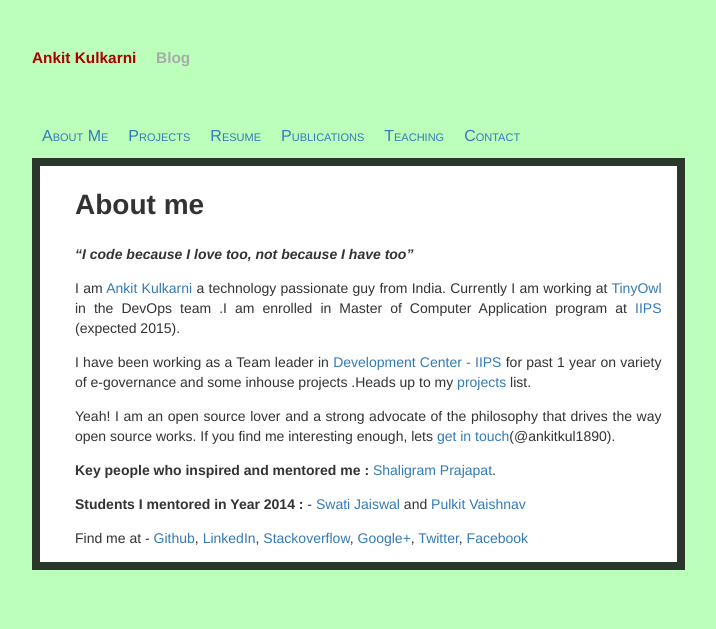
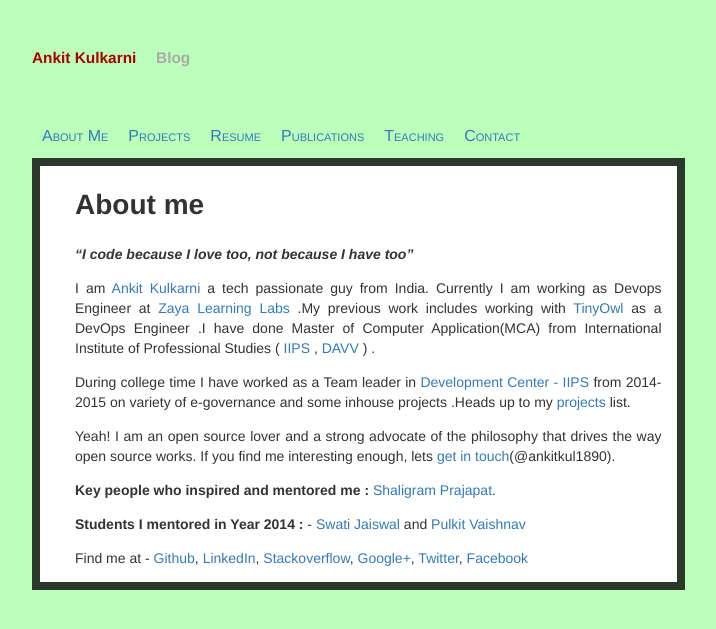
Before and after one commit to Ankit-Kulkarni/Ankit-Kulkarni.github.io, a Jekyll site: the page built from about.md, in a window 1280 px wide. Shown: the top 629 px of the page, without its empty margins (233-949 px from the left). Built offline with Jekyll 4.4.1, drawn with Linux system fonts in a browser that asks for light colours.

Commit message:
Added the new workplace (Zaya)

```diff
--- a/about.md
+++ b/about.md
@@ -8,9 +8,9 @@ permalink: /aboutme/
 
 ***"I code because I love too, not because I have too"***
 
-I am [Ankit Kulkarni]({{page.url}}) a technology passionate guy from India. Currently I am working at [TinyOwl](http://www.tinyowl.com/) in the DevOps team .I am enrolled in Master of Computer Application program at [IIPS](http://iips.edu.in) (expected 2015).
+I am [Ankit Kulkarni]({{page.url}}) a tech passionate guy from India. Currently I am working as Devops Engineer at [Zaya Learning Labs](http://www.zaya.in/) .My previous work includes working with [TinyOwl](http://www.tinyowl.com/) as a DevOps Engineer .I have done Master of Computer Application(MCA) from International Institute of Professional Studies ( [IIPS](http://iips.edu.in) , [DAVV](http://www.dauniv.ac.in/) ) .
 
-I have been working as a Team leader in [Development Center - IIPS ](http://iips.edu.in/dc_website/index.php) for past 1 year on variety of e-governance and some inhouse projects .Heads up to my [projects]({{ page.url }}projects.html) list.
+During college time I have worked as a Team leader in [Development Center - IIPS ](http://iips.edu.in/dc_website/index.php) from 2014-2015 on variety of e-governance and some inhouse projects .Heads up to my [projects]({{ page.url }}projects.html) list.
 
 Yeah! I am an open source lover and a strong advocate of the philosophy that drives the way open source works. If you find me interesting enough, lets [get in touch](https://twitter.com/AnkitKul1890)(@ankitkul1890).
 
```
